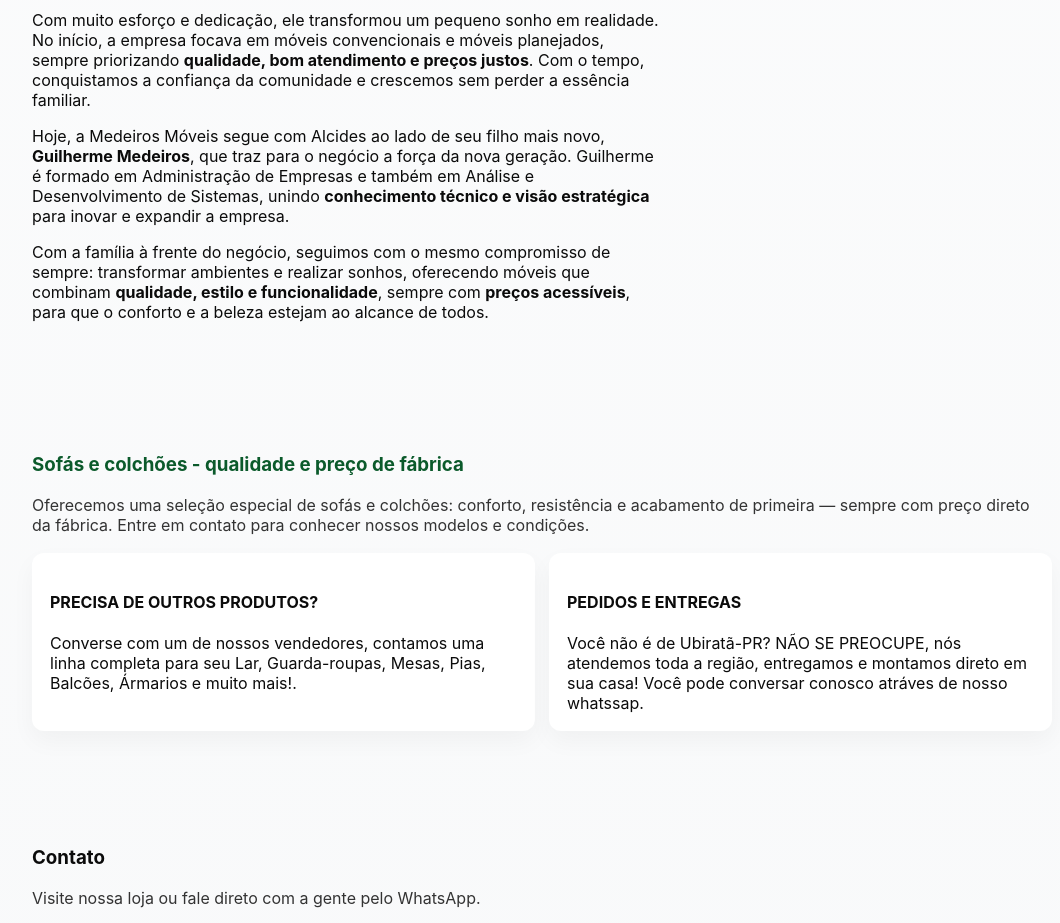
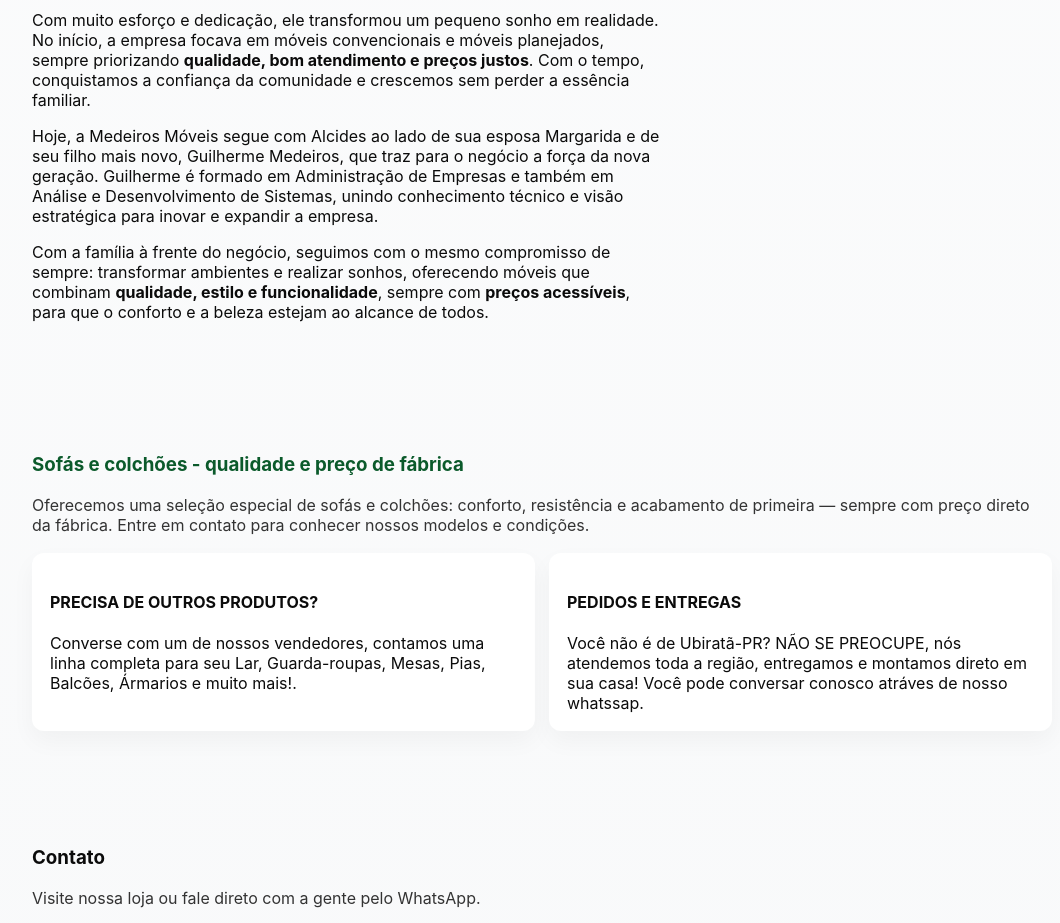
Before and after one commit to guimeds23/MedeirosM-veisUbir, a plain HTML site: page index.html in a window 1280 px wide. Shown: the part 3200-4123 px from the top of the page, without its empty margins (98-1158 px from the left). Drawn offline with Linux system fonts and the light colour scheme.

Commit message:
Update index.html

```diff
--- a/index.html
+++ b/index.html
@@ -193,7 +193,7 @@
             <h3>História da Medeiros Móveis</h3>
             <p>A <strong>Medeiros Móveis</strong> nasceu em <strong>2005</strong>, fundada por <strong>Alcides dos Santos Medeiros</strong>, um homem de coragem e determinação que, antes de empreender, trabalhou duro desde muito jovem. Sua trajetória começou na roça, colhendo algodão sob o sol forte, e seguiu por muitos anos como vendedor ambulante, vendendo desde sabão caseiro até roupas. Mesmo sem ter completado os estudos, Alcides nunca deixou que as dificuldades o impedissem de sonhar e lutar por uma vida melhor para sua família.</p>
             <p>Com muito esforço e dedicação, ele transformou um pequeno sonho em realidade. No início, a empresa focava em móveis convencionais e móveis planejados, sempre priorizando <strong>qualidade, bom atendimento e preços justos</strong>. Com o tempo, conquistamos a confiança da comunidade e crescemos sem perder a essência familiar.</p>
-            <p>Hoje, a Medeiros Móveis segue com Alcides ao lado de seu filho mais novo, <strong>Guilherme Medeiros</strong>, que traz para o negócio a força da nova geração. Guilherme é formado em Administração de Empresas e também em Análise e Desenvolvimento de Sistemas, unindo <strong>conhecimento técnico e visão estratégica</strong> para inovar e expandir a empresa.</p>
+            <p>Hoje, a Medeiros Móveis segue com Alcides ao lado de sua esposa Margarida e de seu filho mais novo, Guilherme Medeiros, que traz para o negócio a força da nova geração. Guilherme é formado em Administração de Empresas e também em Análise e Desenvolvimento de Sistemas, unindo conhecimento técnico e visão estratégica para inovar e expandir a empresa.</p>
             <p>Com a família à frente do negócio, seguimos com o mesmo compromisso de sempre: transformar ambientes e realizar sonhos, oferecendo móveis que combinam <strong>qualidade, estilo e funcionalidade</strong>, sempre com <strong>preços acessíveis</strong>, para que o conforto e a beleza estejam ao alcance de todos.</p>
         </div>
     </div>
```
